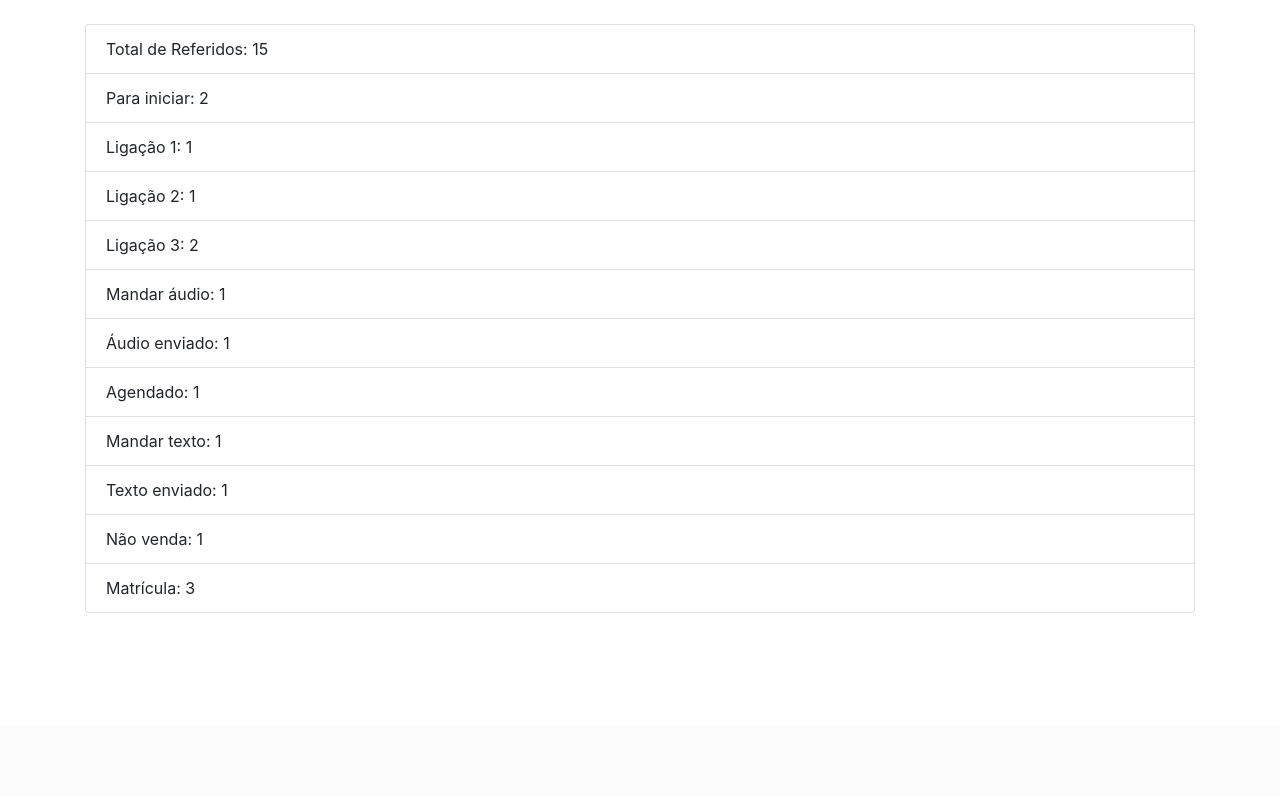
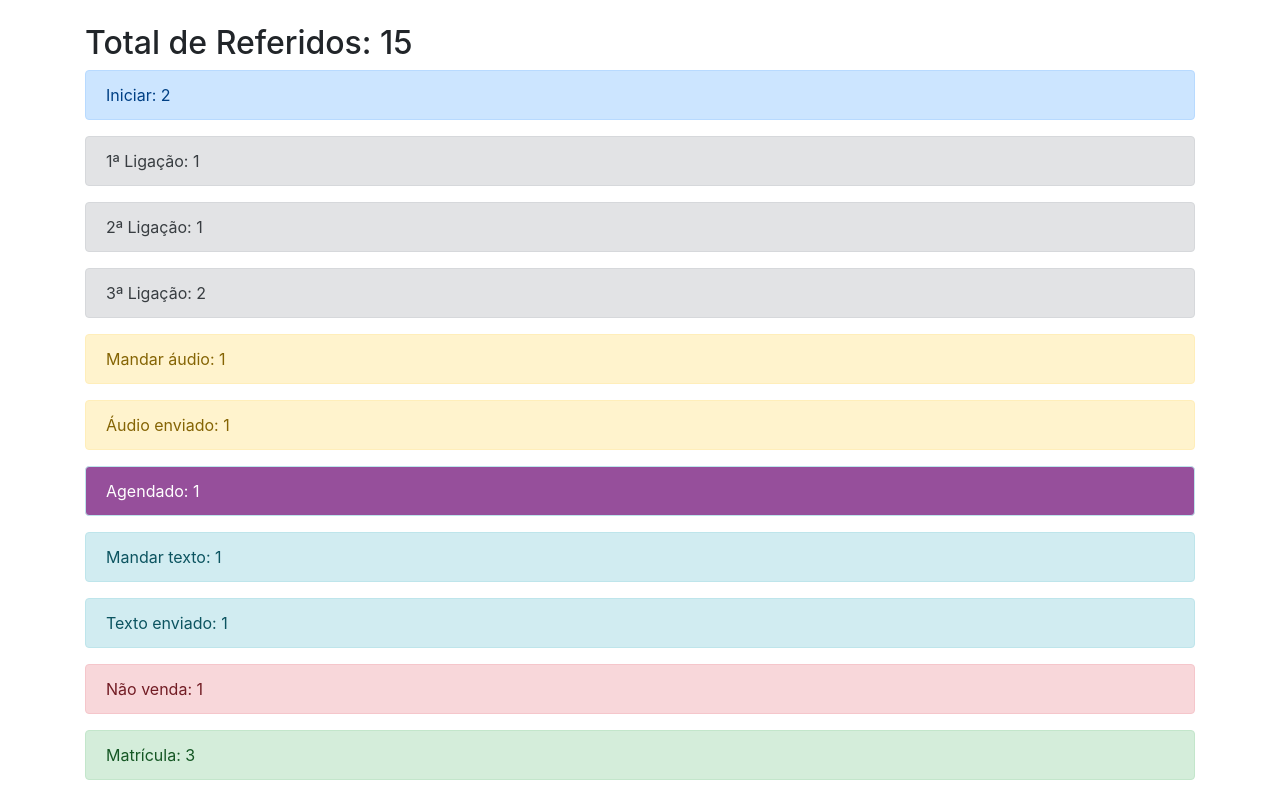
Before and after one commit to leandrofreire13/leadwsp, a Django app: page /referidos/dados in a window 1280 px wide. Shown: the part 75-871 px from the top of the page. Before the commit the page ends 688 px from the top, so only its background shows below. Run offline with Django 3.2, Linux system fonts and the light colour scheme; a user stored in the database is signed in; data comes from the database, SQL or seed files in the repository; some libraries are stand-ins or nearby versions.

Commit message:
Estilo mais bonito

```diff
--- a/referidos/templates/referidos/dados.html
+++ b/referidos/templates/referidos/dados.html
@@ -9,20 +9,49 @@
 </div>
 
 {% if referidos %}
+<h2>Total de Referidos: {{ referidos|length }}</h2>
+<div class="alert alert-primary" role="alert">
+  Iniciar: <span id='ini'></span>
+</div>
 
-<ul class="list-group">
-  <li class="list-group-item">Total de Referidos: {{ referidos|length }}</li>
-  <li class="list-group-item">Para iniciar: <span id='ini'></span></li>
-  <li class="list-group-item">Ligação 1: <span id='lig1'></span></li>
-  <li class="list-group-item">Ligação 2: <span id='lig2'></span></li>
-  <li class="list-group-item">Ligação 3: <span id='lig3'></span></li>
-  <li class="list-group-item">Mandar áudio: <span id='maud'></span></li>
-  <li class="list-group-item">Áudio enviado: <span id='aud'></span></li>
-  <li class="list-group-item">Agendado: <span id='agen'></span></li>
-  <li class="list-group-item">Mandar texto: <span id='mtext'></span></li>
-  <li class="list-group-item">Texto enviado: <span id='text'></span></li>
-  <li class="list-group-item">Não venda: <span id='nven'></span></li>
-  <li class="list-group-item">Matrícula: <span id='ven'></span></li>
-</ul>
+<div class="alert alert-secondary" role="alert">
+  1ª Ligação: <span id='lig1'></span>
+</div>
+
+<div class="alert alert-secondary" role="alert">
+  2ª Ligação: <span id='lig2'></span>
+</div>
+
+<div class="alert alert-secondary" role="alert">
+  3ª Ligação: <span id='lig3'></span>
+</div>
+
+<div class="alert alert-warning" role="alert">
+  Mandar áudio: <span id='maud'></span>
+</div>
+
+<div class="alert alert-warning" role="alert">
+  Áudio enviado: <span id='aud'></span>
+</div>
+
+<div style="background: #964f9b; color: white;" class="alert alert-info" role="alert">
+  Agendado: <span id='agen'></span>
+</div>
+
+<div class="alert alert-info" role="alert">
+  Mandar texto: <span id='mtext'></span>
+</div>
+
+<div class="alert alert-info" role="alert">
+  Texto enviado: <span id='text'></span>
+</div>
+
+<div class="alert alert-danger" role="alert">
+  Não venda: <span id='nven'></span>
+</div>
+
+<div class="alert alert-success" role="alert">
+  Matrícula: <span id='ven'></span>
+</div>
 {% endif %}
 {% endblock %}
```
